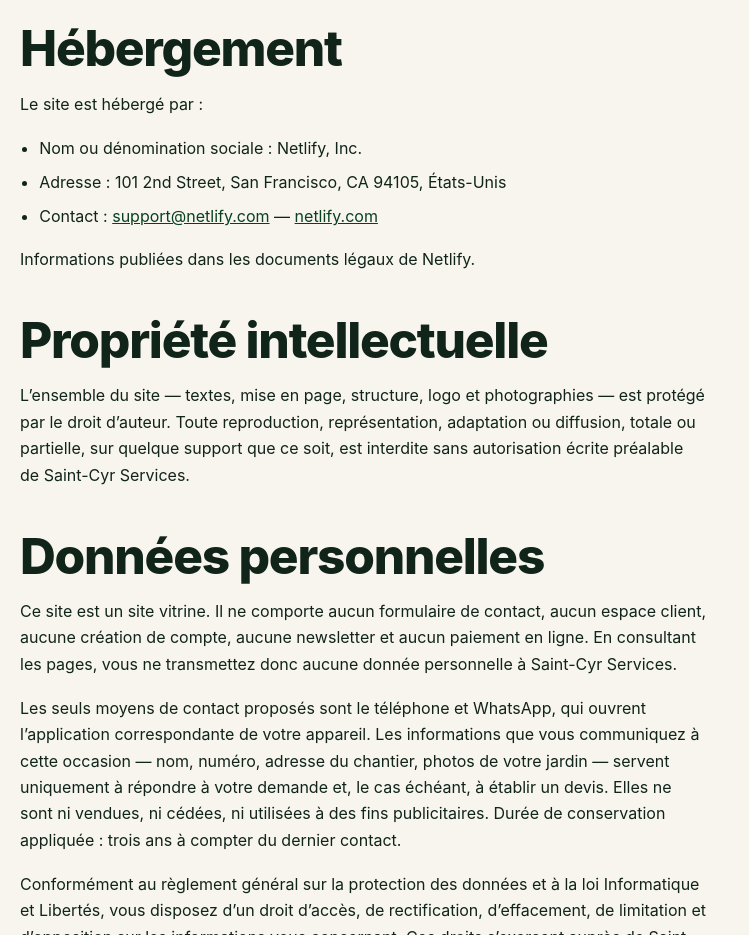
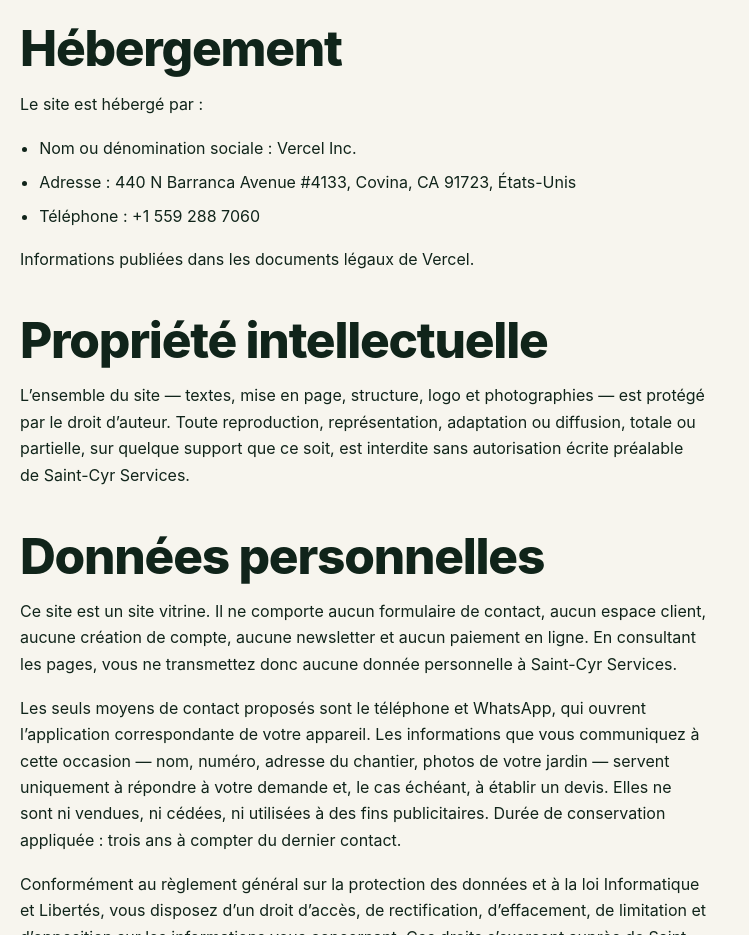
Before and after one commit to didou34000/saint-cyr-services, a plain HTML site: page mentions-legales.html in a window 1280 px wide. Shown: the part 1920-2855 px from the top of the page, without its empty margins (0-749 px from the left). Drawn offline with Linux system fonts and the light colour scheme.

Commit message:
Align hosting details with active Vercel site

```diff
--- a/mentions-legales.html
+++ b/mentions-legales.html
@@ -125,12 +125,12 @@
           Le site est hébergé par&nbsp;:
         </p>
         <ul>
-          <li>Nom ou dénomination sociale&nbsp;: Netlify, Inc.</li>
-          <li>Adresse&nbsp;: 101 2nd Street, San Francisco, CA 94105, États-Unis</li>
-          <li>Contact&nbsp;: <a href="mailto:support@netlify.com">support@netlify.com</a> — <a href="https://www.netlify.com/">netlify.com</a></li>
+          <li>Nom ou dénomination sociale&nbsp;: Vercel Inc.</li>
+          <li>Adresse&nbsp;: 440 N Barranca Avenue #4133, Covina, CA 91723, États-Unis</li>
+          <li>Téléphone&nbsp;: +1 559 288 7060</li>
         </ul>
         <p>
-          Informations publiées dans les documents légaux de Netlify.
+          Informations publiées dans les documents légaux de Vercel.
         </p>
 
         <h2>Propriété intellectuelle</h2>
```
Also changed, not shown: README.md, netlify.toml (deleted), vercel.json (added).
